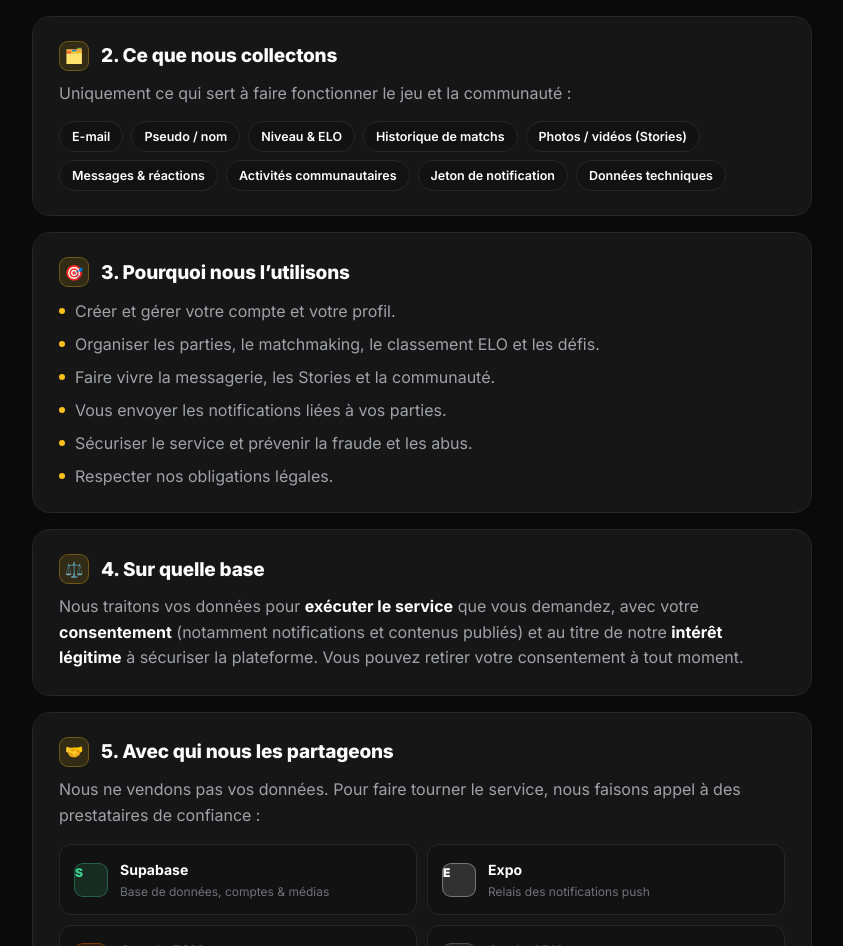
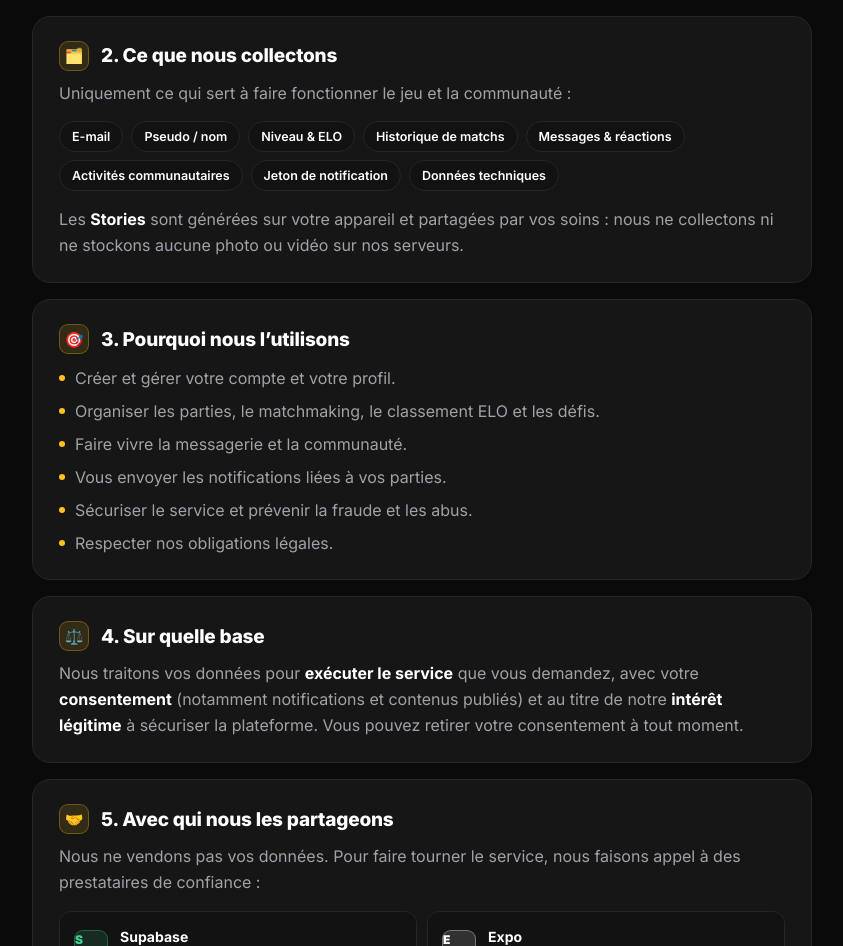
Before and after one commit to jeffalkhalid/activegame-landing, a Next.js app: page /confidentialite in a window 1280 px wide. Shown: the part 586-1532 px from the top of the page, without its empty margins (218-1061 px from the left). Built offline with nearby package versions, Linux system fonts and the light colour scheme; a web font is replaced by a local one.

Commit message:
KJ/CHange-CGU

```diff
--- a/app/confidentialite/page.tsx
+++ b/app/confidentialite/page.tsx
@@ -39,19 +39,22 @@ export default function Confidentialite() {
             <span className="tag">Pseudo / nom</span>
             <span className="tag">Niveau &amp; ELO</span>
             <span className="tag">Historique de matchs</span>
-            <span className="tag">Photos / vidéos (Stories)</span>
             <span className="tag">Messages &amp; réactions</span>
             <span className="tag">Activités communautaires</span>
             <span className="tag">Jeton de notification</span>
             <span className="tag">Données techniques</span>
           </div>
+          <p style={{ marginTop: 16 }}>
+            Les <strong>Stories</strong> sont générées sur votre appareil et partagées par vos soins :
+            nous ne collectons ni ne stockons aucune photo ou vidéo sur nos serveurs.
+          </p>
         </Section>
 
         <Section n={3} icon="🎯" title="Pourquoi nous l’utilisons">
           <ul>
             <li>Créer et gérer votre compte et votre profil.</li>
             <li>Organiser les parties, le matchmaking, le classement ELO et les défis.</li>
-            <li>Faire vivre la messagerie, les Stories et la communauté.</li>
+            <li>Faire vivre la messagerie et la communauté.</li>
             <li>Vous envoyer les notifications liées à vos parties.</li>
             <li>Sécuriser le service et prévenir la fraude et les abus.</li>
             <li>Respecter nos obligations légales.</li>
@@ -70,7 +73,7 @@ export default function Confidentialite() {
         <Section n={5} icon="🤝" title="Avec qui nous les partageons">
           <p>Nous ne vendons pas vos données. Pour faire tourner le service, nous faisons appel à des prestataires de confiance :</p>
           <div className="subs">
-            <Sub logo="S"  color="#3ecf8e" name="Supabase" role="Base de données, comptes & médias" />
+            <Sub logo="S"  color="#3ecf8e" name="Supabase" role="Base de données & comptes" />
             <Sub logo="E"  color="#ffffff" name="Expo" role="Relais des notifications push" />
             <Sub logo="🤖" color="#ff7a00" name="Google FCM" role="Notifications Android" />
             <Sub logo="" color="#a1a1aa" name="Apple APNs" role="Notifications iOS" />
```
Also changed, not shown: app/cgu/page.tsx (+4 -3 lines).
